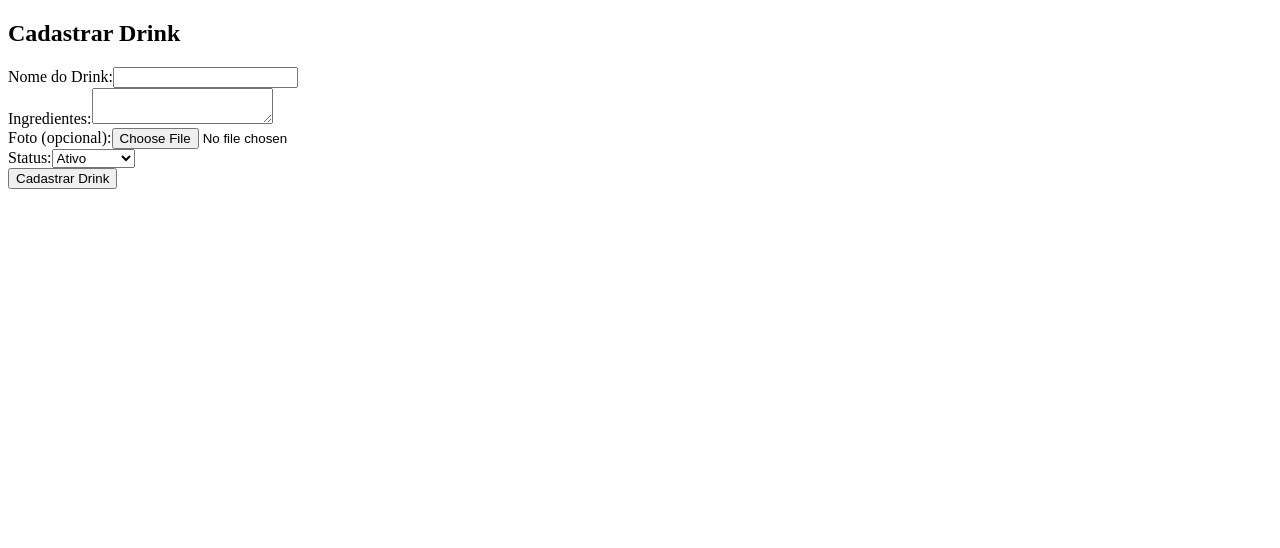
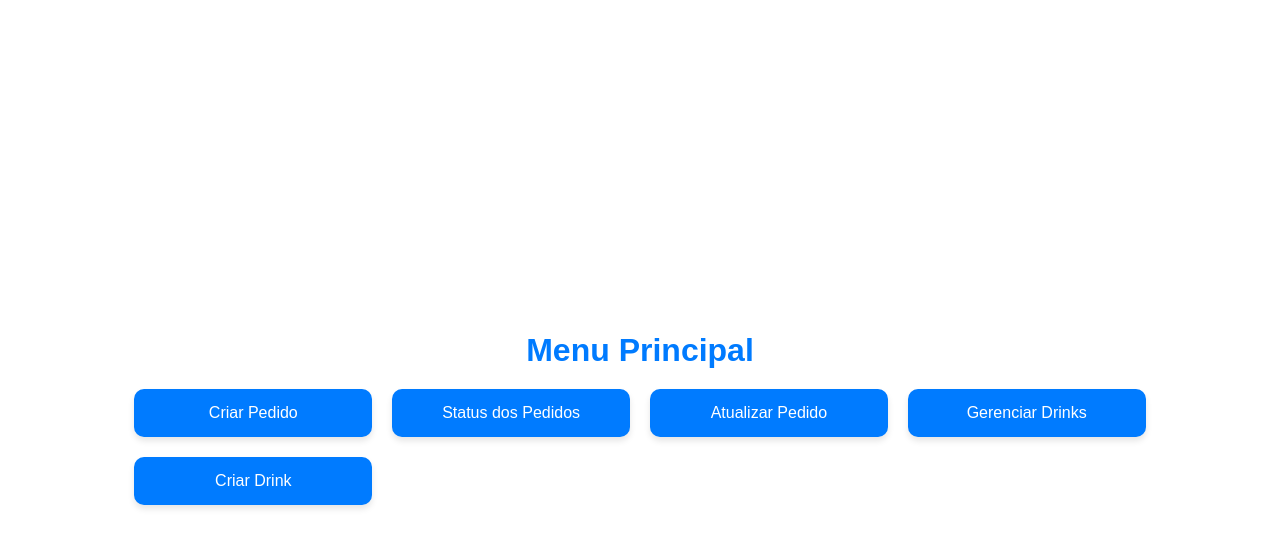
Before and after one commit to einstein808/pedidos-app, a React (Create React App) app: page / in a window 1280 px wide. Shown: the top 548 px of the page. Built offline with nearby package versions, Linux system fonts and the light colour scheme.

Commit message:
criando hub

```diff
--- a/src/App.js
+++ b/src/App.js
@@ -7,6 +7,7 @@ import OrderStatus from './components/OrderStatus';
 import UpdateOrder from './components/UpdateOrder';
 import DrinkForm from './components/DrinkForm';
 import ManageDrinks from './components/ManageDrinks';
+import Hub from './components/Hub';
 
 function App() {
   return (
@@ -16,7 +17,8 @@ function App() {
         <Route path="/order-status" element={<OrderStatus />} />
         <Route path="/update-order" element={<UpdateOrder />} />
         <Route path="/drinks" element={<ManageDrinks/>} />
-        <Route path="/" element={<DrinkForm/>} />
+        <Route path="/create-drink" element={<DrinkForm/>} />
+        <Route path="/" element={<Hub/>} />
       </Routes>
     </Router>
   );
--- /dev/null
+++ b/src/components/Hub.js
@@ -0,0 +1,64 @@
+import React from "react";
+import { Link } from "react-router-dom";
+
+const Hub = () => {
+  const routes = [
+    { path: "/make-order", label: "Criar Pedido" },
+    { path: "/order-status", label: "Status dos Pedidos" },
+    { path: "/update-order", label: "Atualizar Pedido" },
+    { path: "/drinks", label: "Gerenciar Drinks" },
+    { path: "/create-drink", label: "Criar Drink" },
+  ];
+
+  return (
+    <div
+      style={{
+        display: "flex",
+        flexDirection: "column",
+        alignItems: "center",
+        justifyContent: "center",
+        height: "100vh",
+        fontFamily: "Arial, sans-serif",
+      }}
+    >
+      <h1 style={{ color: "#007BFF", marginBottom: "20px" }}>Menu Principal</h1>
+      <div
+        style={{
+          display: "grid",
+          gridTemplateColumns: "repeat(auto-fit, minmax(200px, 1fr))",
+          gap: "20px",
+          width: "80%",
+        }}
+      >
+        {routes.map((route) => (
+          <Link
+            key={route.path}
+            to={route.path}
+            style={{
+              textDecoration: "none",
+              textAlign: "center",
+              backgroundColor: "#007BFF",
+              color: "white",
+              padding: "15px",
+              borderRadius: "10px",
+              boxShadow: "0 4px 6px rgba(0, 0, 0, 0.1)",
+              transition: "transform 0.2s, box-shadow 0.2s",
+            }}
+            onMouseOver={(e) => {
+              e.currentTarget.style.transform = "scale(1.05)";
+              e.currentTarget.style.boxShadow = "0 6px 8px rgba(0, 0, 0, 0.2)";
+            }}
+            onMouseOut={(e) => {
+              e.currentTarget.style.transform = "scale(1)";
+              e.currentTarget.style.boxShadow = "0 4px 6px rgba(0, 0, 0, 0.1)";
+            }}
+          >
+            {route.label}
+          </Link>
+        ))}
+      </div>
+    </div>
+  );
+};
+
+export default Hub;
```
